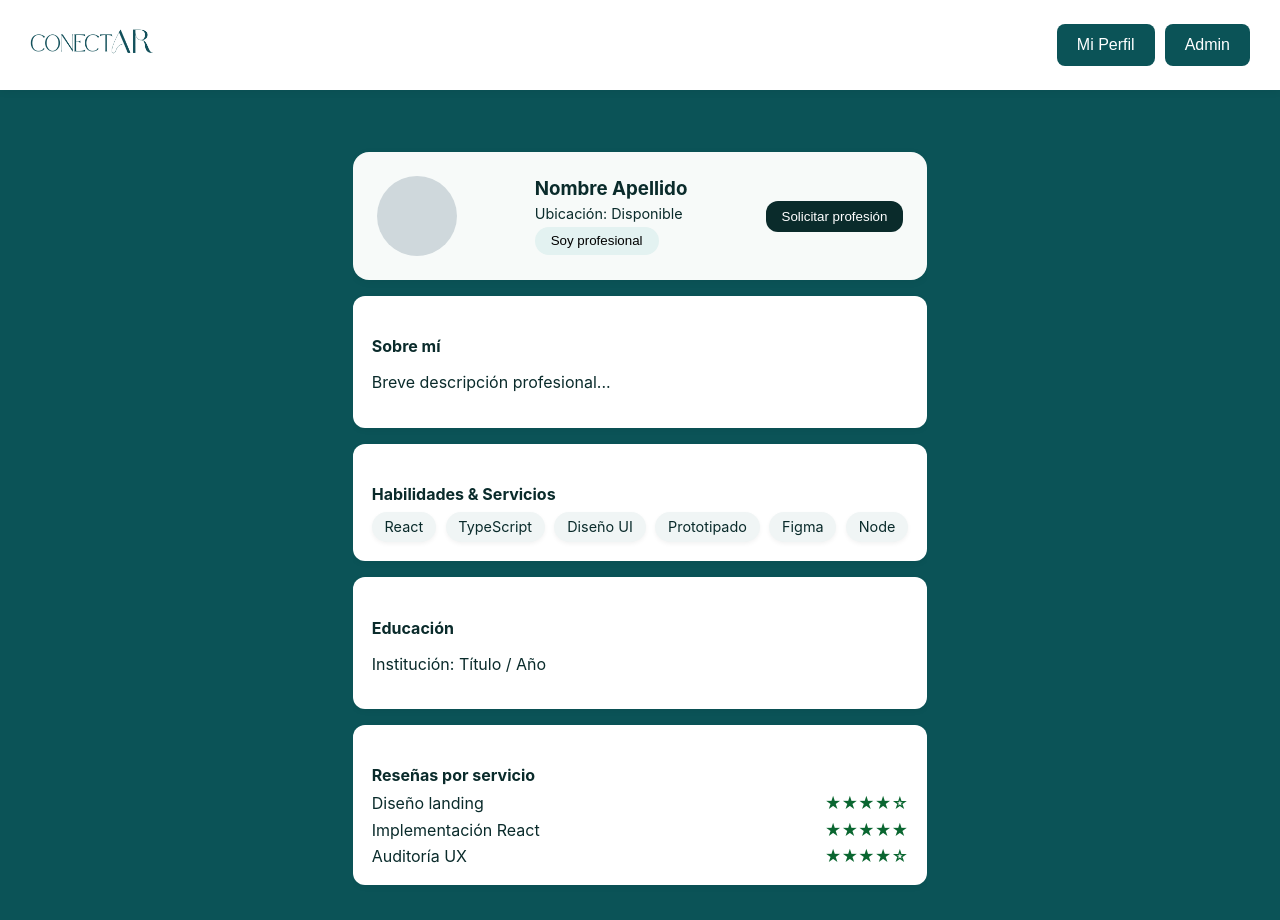
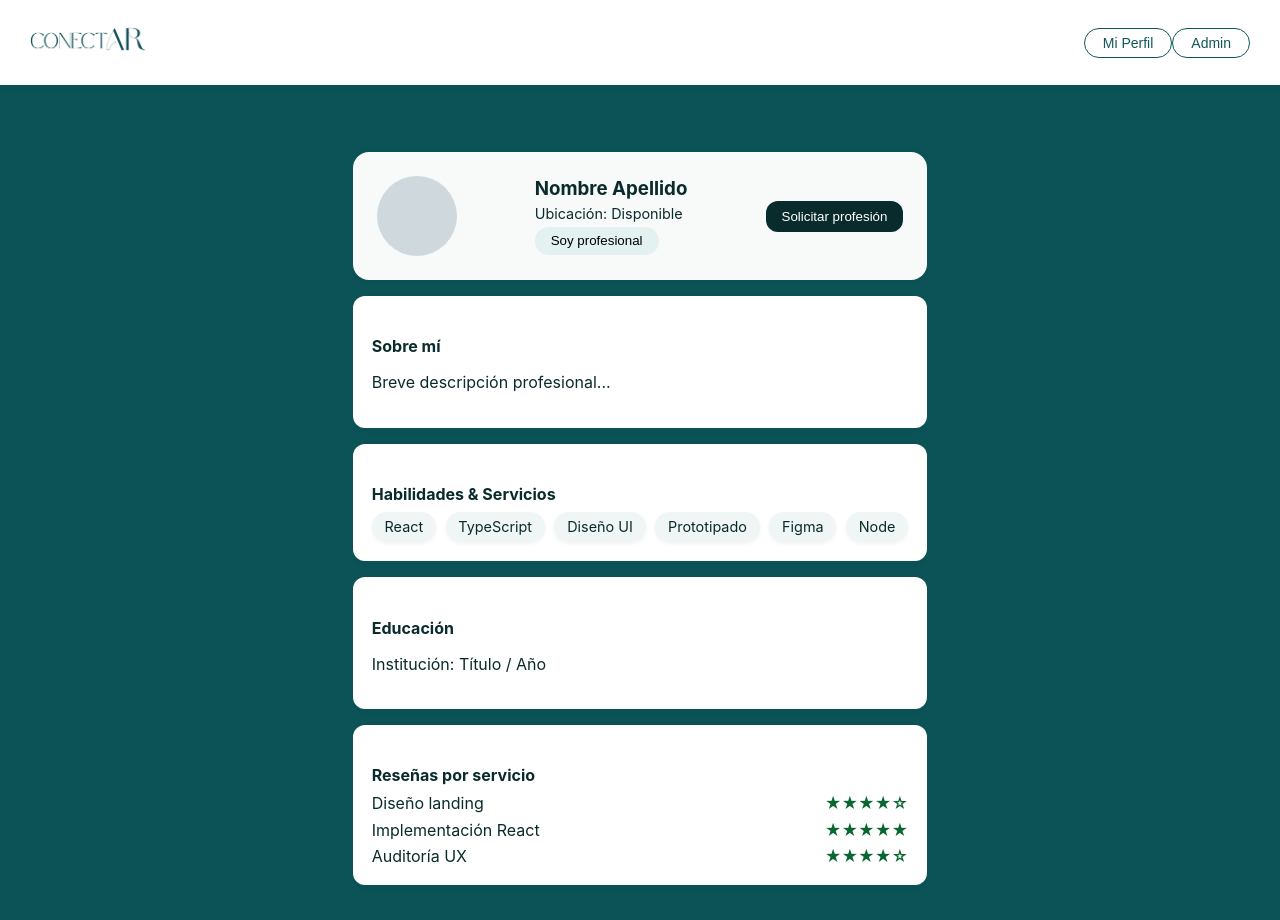
Before and after one commit to AugustoMoratti/TP-DSW-2025-Moratti-Soto-Cossia-Bertuccelli, a React (Vite) app in the folder Frontend/conectar/: page /perfil in a window 1280 px wide. Built offline with nearby package versions, Linux system fonts and the light colour scheme.

Commit message:
actualice el header

```diff
--- a/Frontend/conectar/src/components/header/header.css
+++ b/Frontend/conectar/src/components/header/header.css
@@ -18,19 +18,12 @@
 }
 
 .logo {
-  height: 70px;
+  height: 65px;
   width: auto;
   object-fit: contain;
   border-radius: 5px;
 }
 
-.header-btns {
-  display: flex;
-  justify-content: center;
-  align-items: center;
-  margin-right: 20px;
-  gap: 10px;
-}
 
 .header-btns {
   display: flex;
@@ -40,17 +33,17 @@
 }
 
 .header-btn {
-  background: #0B5357;
-  color: #fff;
-  border: none;
-  border-radius: 8px;
-  padding: 0.75em 1.25em;
-  font-size: 1rem;
-  font-weight: 500;
-  margin-bottom: 0;
+  background: transparent;
+  color: #0b5357fa;
+  border: 1px solid #0b5357fa;
+  border-radius: 20px;
+  padding: 6px 18px;
+  font-size: 14px;
   cursor: pointer;
+  transition: all 0.2s ease-in-out;
 }
 
 .header-btn:hover {
-  background-color: #06363a;
+  background-color: #0b5357a0;
+  color: #ffffff;
 }
--- a/Frontend/conectar/src/pages/BusquedaProfesionales/busqProf.tsx
+++ b/Frontend/conectar/src/pages/BusquedaProfesionales/busqProf.tsx
@@ -2,8 +2,10 @@ import Header from "../../components/header/header"
 
 export default function BusquedaProfesionales() {
   return (
-    <Header />
-
+    <Header>
+      <button className="header-btn">Mi Perfil</button>
+      <button className="header-btn">Admin</button>
+    </Header>
 
   )
 }
```
